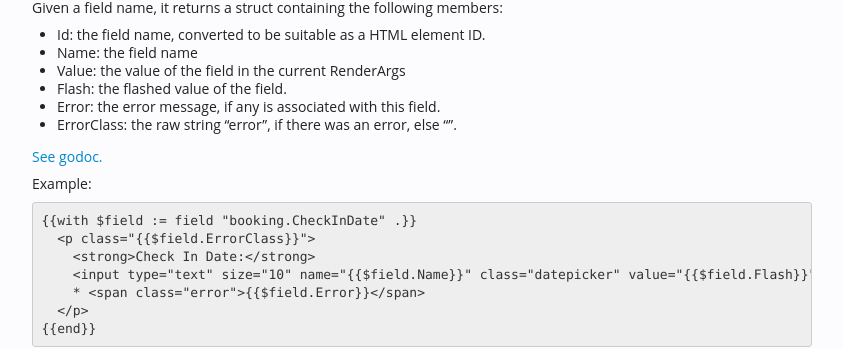
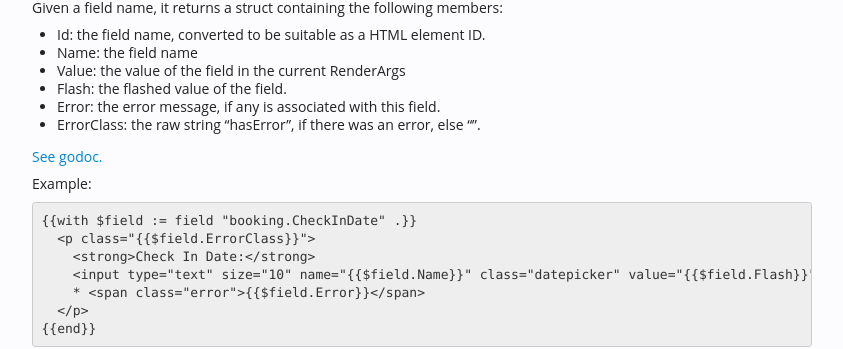
Before and after one commit to revel/revel, a Jekyll site: the page built from manual/templates.md, in a window 1280 px wide and 900 px high, scrolled down 972 px. Shown: the part 145-494 px from the top of the window, without its empty margins (298-1141 px from the left). Built offline with Jekyll 4.4.1, drawn with Linux system fonts in a browser that asks for light colours.

Commit message:
Fix: ErrorClass is "hasError", not "error"

```diff
--- a/manual/templates.md
+++ b/manual/templates.md
@@ -80,7 +80,7 @@ Given a field name, it returns a struct containing the following members:
 * Value: the value of the field in the current RenderArgs
 * Flash: the flashed value of the field.
 * Error: the error message, if any is associated with this field.
-* ErrorClass: the raw string "error", if there was an error, else "".
+* ErrorClass: the raw string "hasError", if there was an error, else "".
 
 [See godoc.](../docs/godoc/field.html)
 
```
